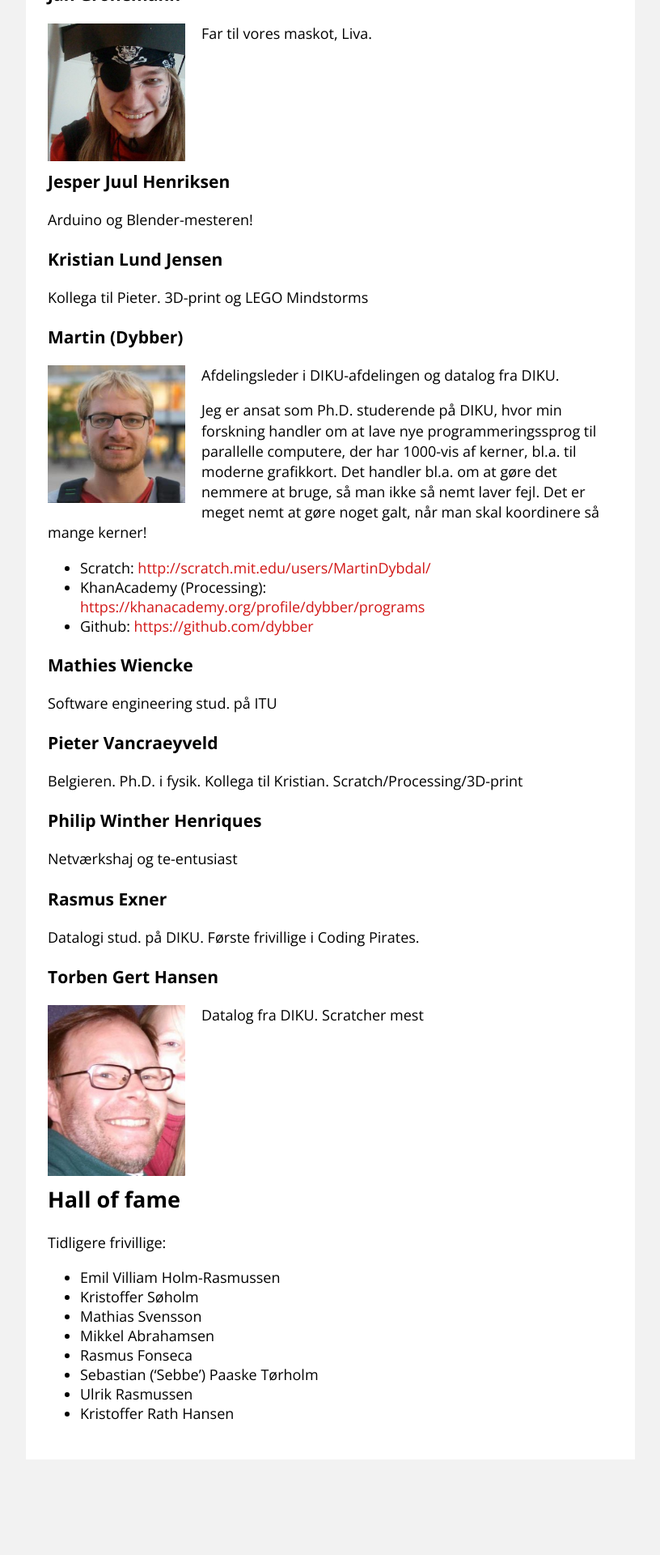
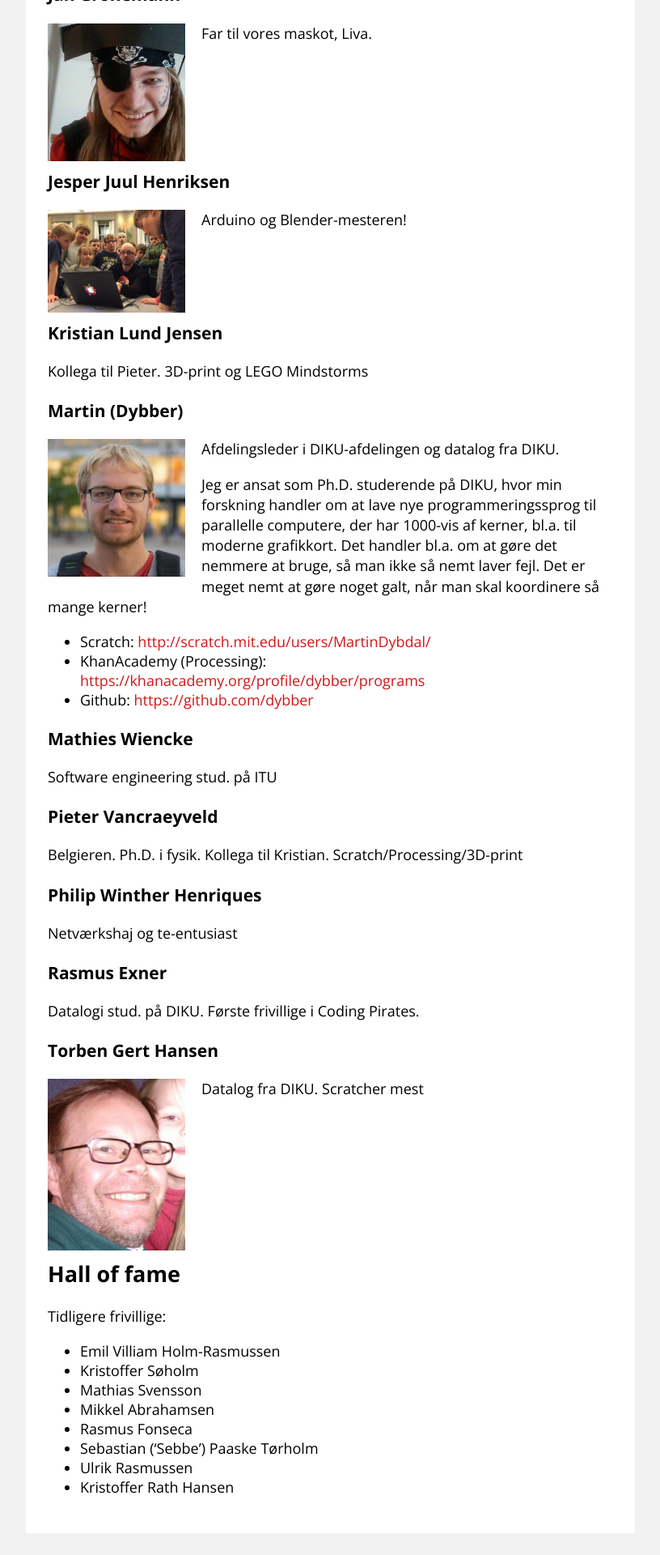
Before and after one commit to dybber/diku.codingpirates.dk, a Jekyll site: the page built from src/frivillige.md, in a window 1280 px wide. Shown: the part 1328-3248 px from the top of the page at 81% size, without its empty margins (388-1204 px from the left). Built offline with Jekyll 4.4.1, drawn with Linux system fonts in a browser that asks for light colours; Markdown is read by kramdown in place of the engine named in the settings; before the commit the page ends 3157 px from its top, so only the background shows below that.

Commit message:
Tilføj foto af Jesper

```diff
--- a/src/frivillige.md
+++ b/src/frivillige.md
@@ -56,6 +56,7 @@ Jeg hjælper til med Scratch og LEGO Mindstorms.
 Far til vores maskot, Liva.
 
 ### Jesper Juul Henriksen
+<img src="/images/frivillige/jesper.jpg" class="frivillig" />
 Arduino og Blender-mesteren!
 
 ### Kristian Lund Jensen
```
Also changed, not shown: src/images/frivillige/jesper.jpg (added).
